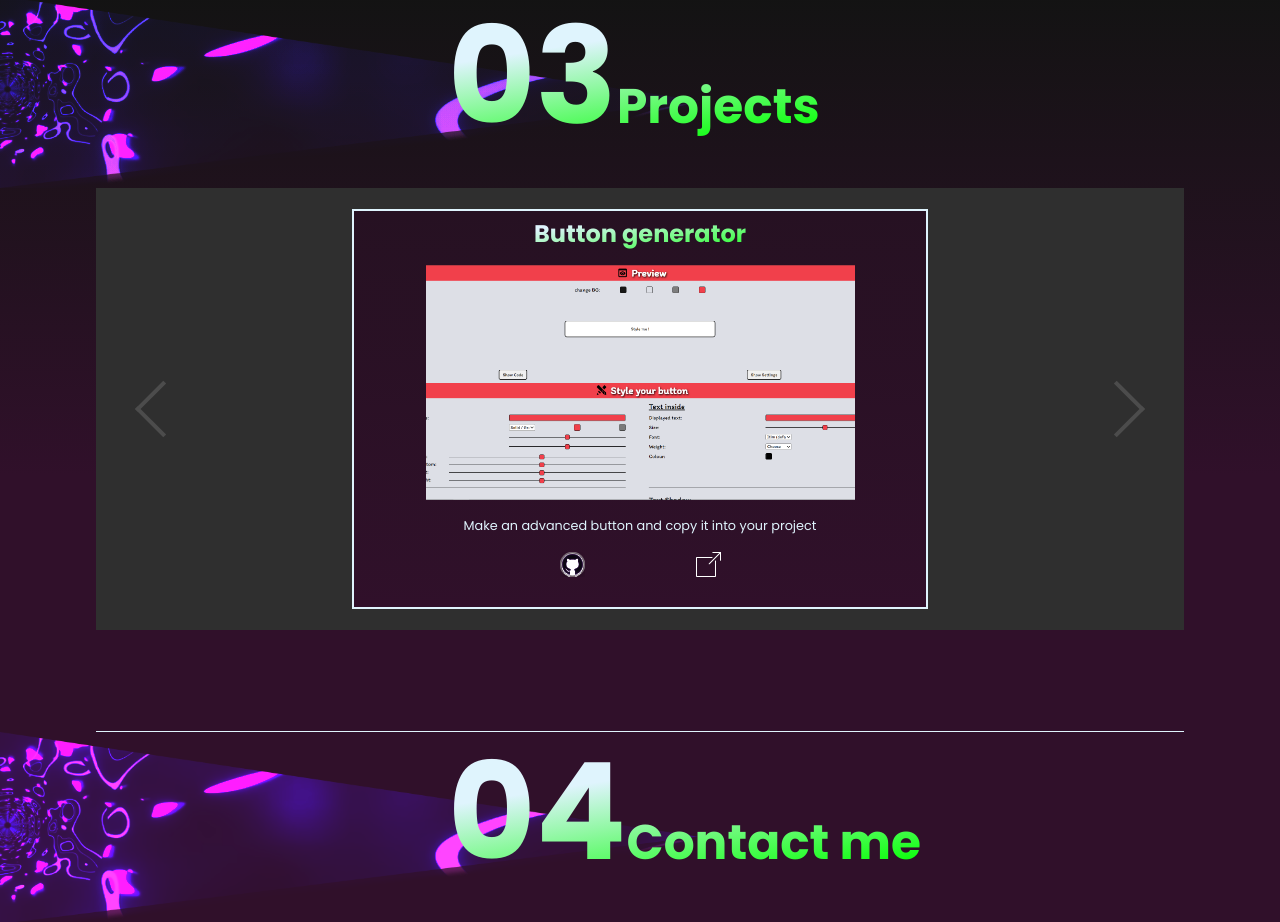
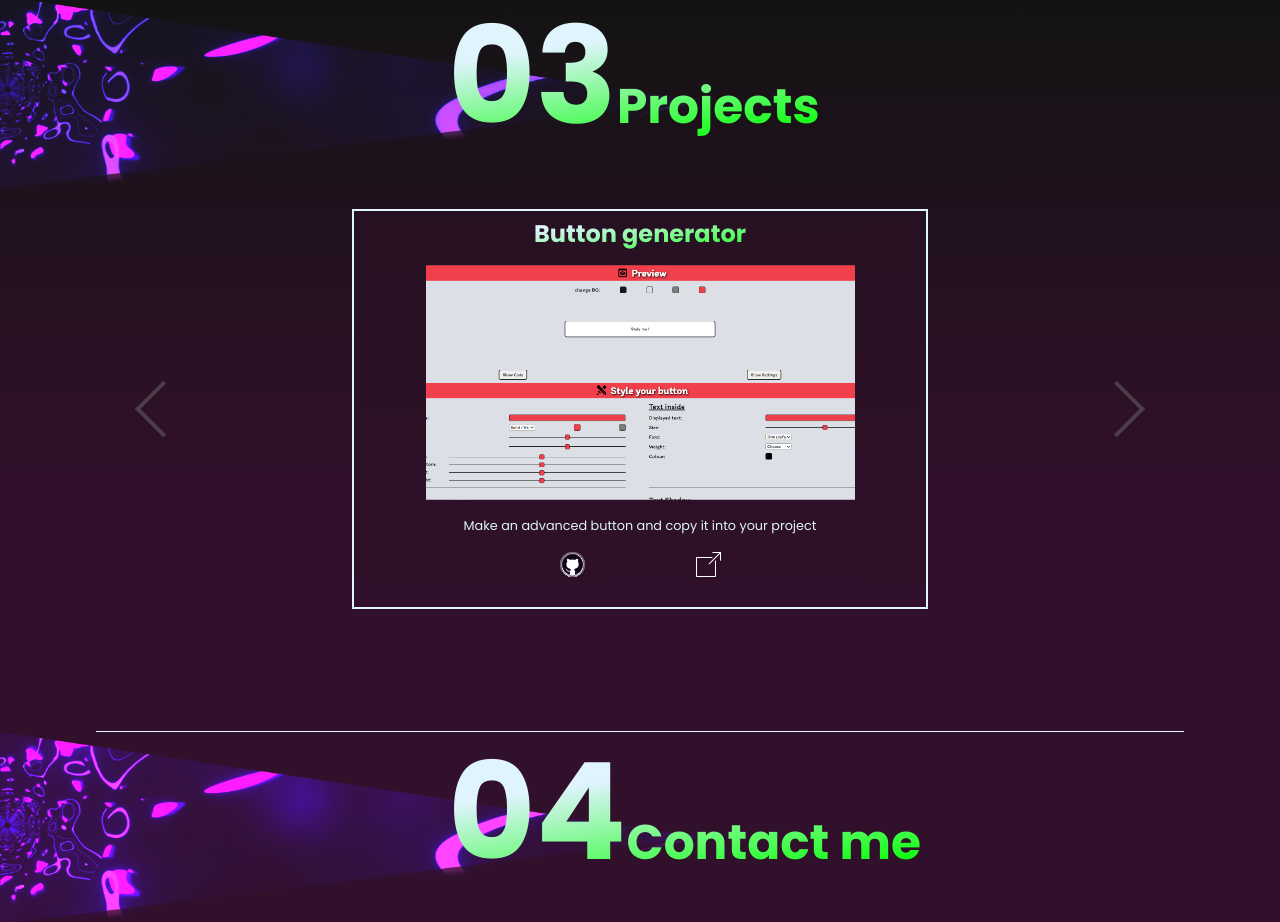
Before and after one commit to Eliswer/Personal-website-Portfolio, a Next.js app: page / in a window 1280 px wide. Shown: the part 1530-2452 px from the top of the page. Built offline with nearby package versions, Linux system fonts and the light colour scheme; a web font is replaced by a local one.

Commit message:
carousel bg and cursor on skills fixed

```diff
--- a/components/Projects.js
+++ b/components/Projects.js
@@ -1,7 +1,6 @@
 import { useInView } from "react-intersection-observer";
 import { useEffect } from "react";
 import Wrapper from "./layout/Wrapper";
-import classes from "./projects.module.css";
 import Heading from "./layout/Heading";
 
 import ProjectCard from "./ProjectCard";
@@ -11,6 +10,7 @@ import placeholder from "../public/imgs/600x400.svg";
 
 import AwesomeSlider from "react-awesome-slider";
 import "react-awesome-slider/dist/styles.css";
+import classes from "./projects.module.css";
 
 /* Objects to create projectCards */
 const projects = [
--- a/components/projects.module.css
+++ b/components/projects.module.css
@@ -42,6 +42,10 @@
   width: 85%;
 }
 
+.awssld__content {
+  background-color: transparent;
+}
+
 @media only screen and (min-width: 525px) {
   .swipe {
     visibility: hidden;
--- a/components/technologies.module.css
+++ b/components/technologies.module.css
@@ -15,6 +15,10 @@
   width: 100%;
   display: flex;
   justify-content: space-between;
+}
+
+.icons-wrapper img {
+  cursor: pointer;
 }
 
 .title {
--- a/styles/globals.css
+++ b/styles/globals.css
@@ -50,3 +50,7 @@ textarea:focus,
 input:focus {
   outline: none;
 }
+
+.awssld__content {
+  background-color: transparent !important;
+}
```
